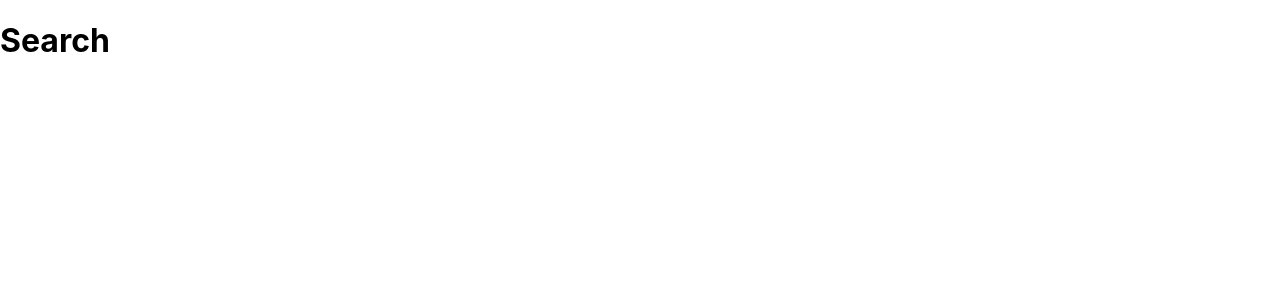
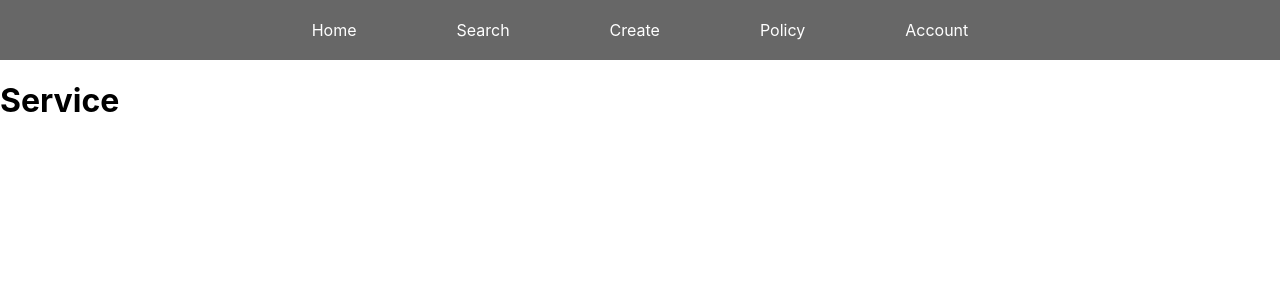
Before and after one commit to Dawson02/Local-Services, a React (Create React App) app: page /search in a window 1280 px wide. Shown: the top 300 px of the page. Built offline with nearby package versions, Linux system fonts and the light colour scheme.

Commit message:
Update Search.jsx

```diff
--- a/src/pages/Search.jsx
+++ b/src/pages/Search.jsx
@@ -1,11 +1,12 @@
+import Header from "../components/Header"
 
-
-function Search() {
+function Service() {
     return(
         <div>
-            <h1>Search</h1>
+            <Header />
+            <h1>Service</h1>
         </div>
     )
 }
 
-export default Search;
+export default Service;
```
